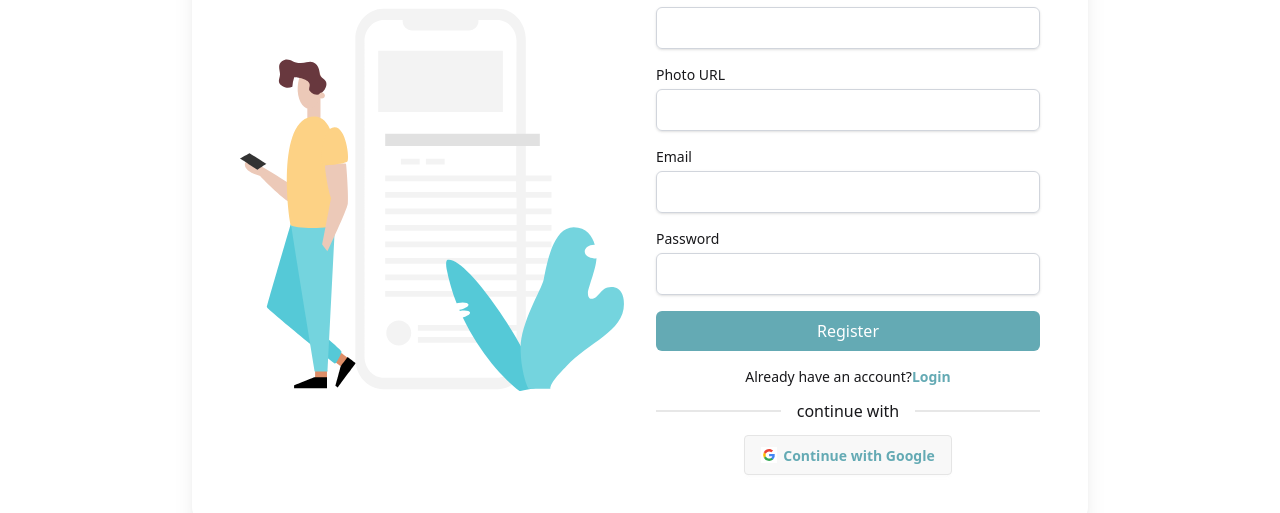
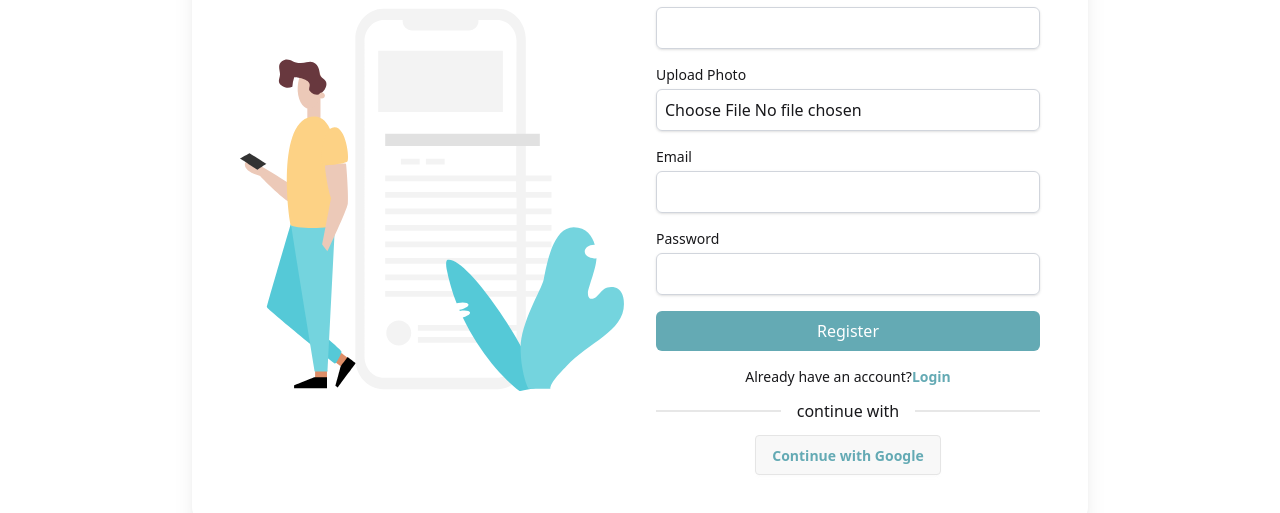
Before and after one commit to Sadia126/Rupshas, a React (Vite) app: page /register in a window 1280 px wide. Shown: the part 265-778 px from the top of the page. Built offline with nearby package versions, Linux system fonts and the light colour scheme; no server answers.

Commit message:
use imgbb for image upload new technology

```diff
--- a/src/Pages/RegisterPage/Register.jsx
+++ b/src/Pages/RegisterPage/Register.jsx
@@ -12,41 +12,70 @@ const Register = () => {
   useTitle("Register");
   const { createUser, handleUpdateProfile, googleLogin } = useAuth();
   const [error, setError] = useState("");
+  const [imageFile, setImageFile] = useState(null);
+  const [imageURL, setImageURL] = useState(""); // Stores uploaded image URL
+  const [loading, setLoading] = useState(false);
+
   const navigate = useNavigate();
+
+  const VITE_IMGBB_KEY = import.meta.env.VITE_IMGBB_KEY; // Your ImgBB key
+
+  // Handle image upload to ImgBB
+  const handleImageUpload = async (file) => {
+    if (!file) return;
+    const formData = new FormData();
+    formData.append("image", file);
+
+    try {
+      setLoading(true);
+      const res = await fetch(
+        `https://api.imgbb.com/1/upload?key=${VITE_IMGBB_KEY}`,
+        {
+          method: "POST",
+          body: formData,
+        }
+      );
+      const data = await res.json();
+      if (data.success) {
+        setImageURL(data.data.url); // Set uploaded image URL
+        toast.success("Image uploaded successfully");
+      } else {
+        toast.error("Image upload failed");
+      }
+    } catch (err) {
+      console.error(err);
+      toast.error("Image upload error");
+    } finally {
+      setLoading(false);
+    }
+  };
 
   const handleRegister = async (e) => {
     e.preventDefault();
     const form = e.target;
     const name = form.name.value;
-    const photo = form.photo.value;
     const email = form.email.value;
     const password = form.password.value;
 
-    // Check for empty fields
-    if (!name || !photo || !email || !password) {
-      return setError("All fields are required.");
+    // Validation
+    if (!name || !email || !password || !imageURL) {
+      return setError("All fields including photo are required.");
     }
 
-    // Validation rules
     const hasUpperCase = /[A-Z]/.test(password);
     const hasLowerCase = /[a-z]/.test(password);
     const isLongEnough = password.length >= 6;
 
-    if (!isLongEnough) {
+    if (!isLongEnough)
       return setError("Password must be at least 6 characters long.");
-    }
-
-    if (!hasUpperCase) {
+    if (!hasUpperCase)
       return setError("Password must contain at least one uppercase letter.");
-    }
-
-    if (!hasLowerCase) {
+    if (!hasLowerCase)
       return setError("Password must contain at least one lowercase letter.");
-    }
 
     try {
       await createUser(email, password);
-      await handleUpdateProfile(name, photo);
+      await handleUpdateProfile(name, imageURL);
       toast.success("Registration successful");
       navigate("/");
     } catch (err) {
@@ -54,40 +83,31 @@ const Register = () => {
       setError("Registration failed. Please try again.");
     }
   };
+
   const handleGoogleLogin = () => {
     googleLogin()
       .then((user) => {
-      // Optional: update profile if user adds custom name/photo in your form
-      // handleUpdateProfile(customName, customPhoto);
         handleUpdateProfile(user.displayName, user.photoURL);
-      console.log(user);
-
         navigate(location?.state ? location.state : "/");
         toast.success("Login successful");
       })
       .catch(() => setError("Google login failed"));
   };
 
-
   return (
     <div className="min-h-screen flex items-center justify-center px-4 md:px-0 ">
       <div className="max-w-4xl w-full grid md:grid-cols-2 gap-8 items-center shadow-xl rounded-2xl p-6 md:p-12 ">
-        {/* Lottie animation */}
         <div>
           <Lottie animationData={registerAnimation} loop={true} />
         </div>
 
-        {/* Registration form */}
         <div>
           <h2 className="text-3xl font-bold text-center mb-6">
             Register to Rupsha
           </h2>
           <form onSubmit={handleRegister} className="space-y-4">
             <div>
-              <label
-                htmlFor="name"
-                className="block text-sm font-medium  "
-              >
+              <label htmlFor="name" className="block text-sm font-medium">
                 Full Name
               </label>
               <input
@@ -98,25 +118,36 @@ const Register = () => {
                 className="mt-1 block w-full border border-gray-300 rounded-md shadow-sm p-2"
               />
             </div>
+
+            {/* Image Upload */}
             <div>
-              <label
-                htmlFor="photo"
-                className="block text-sm font-medium  "
-              >
-                Photo URL
+              <label htmlFor="photo" className="block text-sm font-medium">
+                Upload Photo
               </label>
+              <div className="mt-1 relative rounded-md shadow-sm border border-gray-300">
                 <input
-                type="text"
-                name="photo"
+                  type="file"
                   id="photo"
-                className="mt-1 block w-full border border-gray-300 rounded-md shadow-sm p-2"
+                  accept="image/*"
+                  className="block w-full p-2 rounded-md cursor-pointer"
+                  onChange={(e) => {
+                    setImageFile(e.target.files[0]);
+                    handleImageUpload(e.target.files[0]);
+                  }}
                 />
               </div>
+              {loading && <p className="text-sm text-gray-500">Uploading...</p>}
+              {imageURL && (
+                <img
+                  src={imageURL}
+                  alt="Uploaded"
+                  className="w-20 h-20 rounded-full mt-2"
+                />
+              )}
+            </div>
+
             <div>
-              <label
-                htmlFor="email"
-                className="block text-sm font-medium  "
-              >
+              <label htmlFor="email" className="block text-sm font-medium">
                 Email
               </label>
               <input
@@ -127,11 +158,9 @@ const Register = () => {
                 className="mt-1 block w-full border border-gray-300 rounded-md shadow-sm p-2"
               />
             </div>
+
             <div>
-              <label
-                htmlFor="password"
-                className="block text-sm font-medium  "
-              >
+              <label htmlFor="password" className="block text-sm font-medium">
                 Password
               </label>
               <input
@@ -142,15 +171,18 @@ const Register = () => {
                 className="mt-1 block w-full border border-gray-300 rounded-md shadow-sm p-2"
               />
             </div>
+
             {error && <p className="text-red-500 text-sm">{error}</p>}
+
             <button
               type="submit"
-              className="w-full bg-[#64aab4] cursor-pointer  text-white py-2 px-4 rounded-md transition-colors"
+              className="w-full bg-[#64aab4] cursor-pointer text-white py-2 px-4 rounded-md transition-colors"
             >
               Register
             </button>
           </form>
-          <p className="text-center mt-4 text-sm ">
+
+          <p className="text-center mt-4 text-sm">
             Already have an account?
             <Link
               className="text-[#64aab4] font-semibold hover:underline"
@@ -159,41 +191,15 @@ const Register = () => {
               Login
             </Link>
           </p>
+
           <div className="divider">continue with</div>
 
-          {/* Google */}
           <div className="mt-4 text-center">
             <button
-              className="btn cursor-pointer text-[#64aab4] border-[#e5e5e5] "
+              className="btn cursor-pointer text-[#64aab4] border-[#e5e5e5]"
               onClick={handleGoogleLogin}
             >
-              <svg
-                aria-label="Google logo"
-                width="16"
-                height="16"
-                xmlns="http://www.w3.org/2000/svg"
-                viewBox="0 0 512 512"
-              >
-                <g>
-                  <path d="m0 0H512V512H0" fill="#fff"></path>
-                  <path
-                    fill="#34a853"
-                    d="M153 292c30 82 118 95 171 60h62v48A192 192 0 0190 341"
-                  ></path>
-                  <path
-                    fill="#4285f4"
-                    d="m386 400a140 175 0 0053-179H260v74h102q-7 37-38 57"
-                  ></path>
-                  <path
-                    fill="#fbbc02"
-                    d="m90 341a208 200 0 010-171l63 49q-12 37 0 73"
-                  ></path>
-                  <path
-                    fill="#ea4335"
-                    d="m153 219c22-69 116-109 179-50l55-54c-78-75-230-72-297 55"
-                  ></path>
-                </g>
-              </svg>
+              {/* Google SVG here */}
               Continue with Google
             </button>
           </div>
```
Lines whose indentation alone changed are shown as unchanged.
